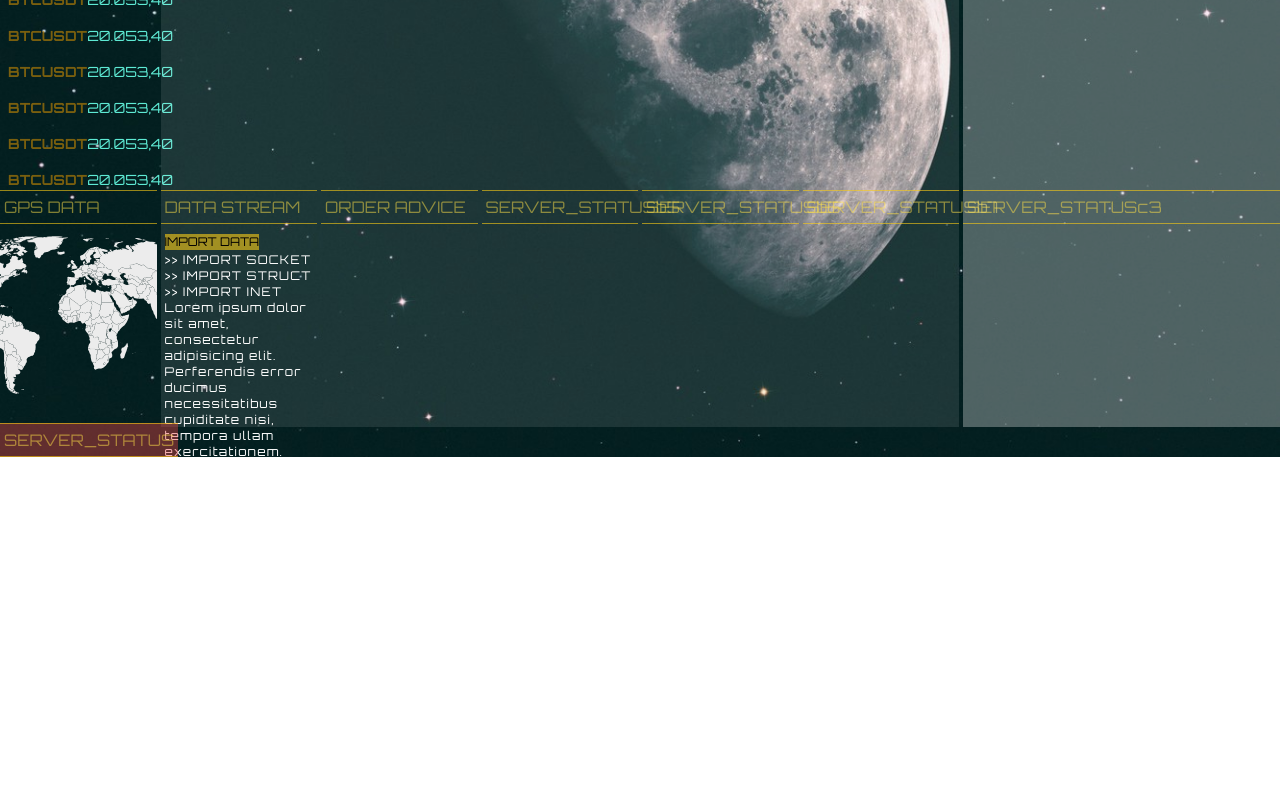
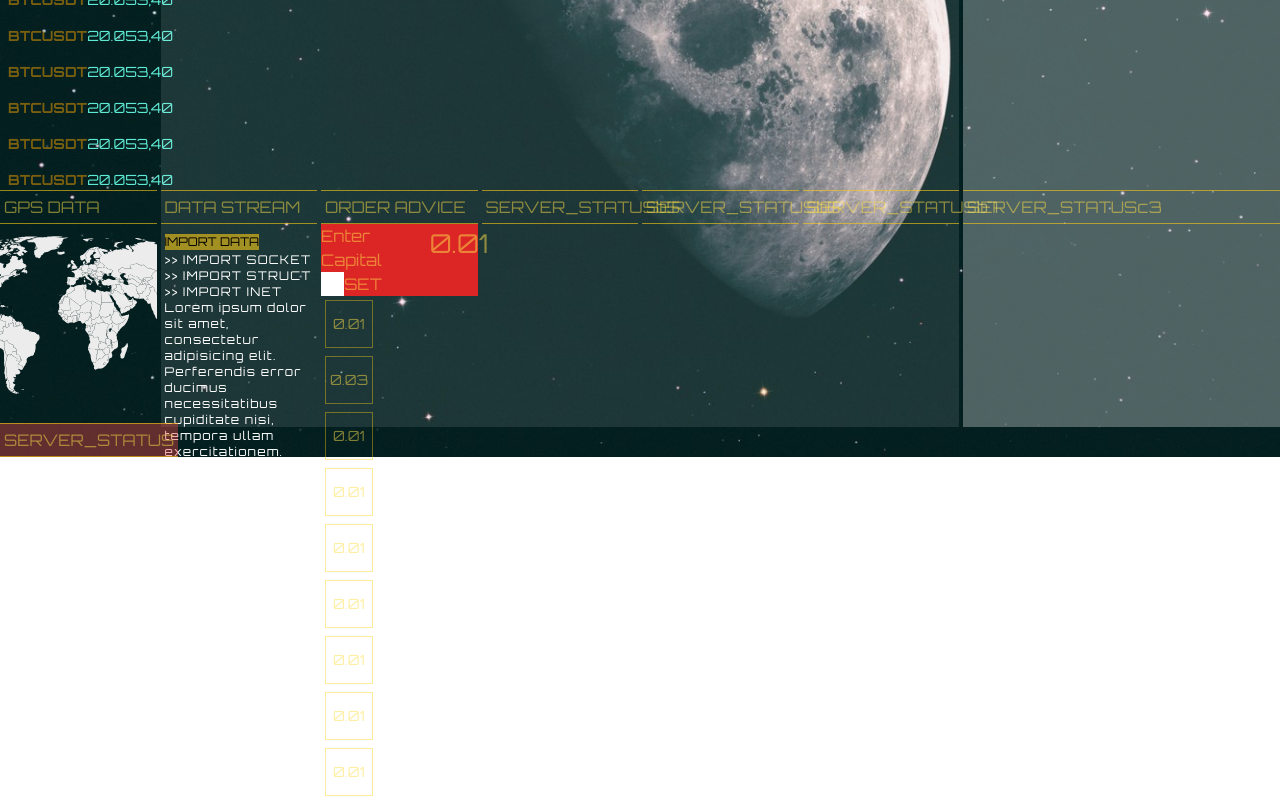
Before and after one commit to reacthcmvn/funtradinglab, a Next.js app: page / in a window 1280 px wide. Shown: the part 343-1143 px from the top of the page. Before the commit the page ends 850 px from the top, so only its background shows below. Built offline with nearby package versions, Linux system fonts and the light colour scheme.

Commit message:
add 5 boxes

```diff
--- /dev/null
+++ b/components/dynamic/orderHub/LotSizeCalculator.js
@@ -0,0 +1,28 @@
+import React from "react";
+
+const LotSizeCalculator = () => {
+  // handle state
+  // handler nhận capital xong chia 9 và tính lotsize
+  // trả ra lotsize
+  return (
+    <div className="w-full">
+      <div id="update-box" className="flex flex-row w-full bg-red-600">
+        <div id="input-num" className=" w-full pr-12">
+          <label htmlFor="capital-num">Enter Capital</label>
+          <div className="flex flex-row">
+            <input
+              className="w-3/4"
+              type="number"
+              name="capital-num"
+              id="capital-num"
+            />
+            <button type="submit">SET</button>
+          </div>
+        </div>
+        <div className="text-[26px]">0.01</div>
+      </div>
+    </div>
+  );
+};
+
+export default LotSizeCalculator;
--- /dev/null
+++ b/components/dynamic/orderHub/OrderHubList.js
@@ -0,0 +1,37 @@
+import React from "react";
+
+const OrderHubList = (props) => {
+  return (
+    <div className="flex flex-row flex-wrap content-start justify-start pr-12 text-sm">
+      <div className="w-12 h-12 m-1 border-[1px] border-yellow-400/40 table ">
+        <span className="table-cell align-middle text-center">0.01</span>
+      </div>
+      <div className="w-12 h-12 m-1 border-[1px] border-yellow-400/40 table ">
+        <span className="table-cell align-middle text-center">0.03</span>
+      </div>
+      <div className="w-12 h-12 m-1 border-[1px] border-yellow-400/40 table ">
+        <span className="table-cell align-middle text-center">0.01</span>
+      </div>
+      <div className="w-12 h-12 m-1 border-[1px] border-yellow-400/40 table ">
+        <span className="table-cell align-middle text-center">0.01</span>
+      </div>
+      <div className="w-12 h-12 m-1 border-[1px] border-yellow-400/40 table ">
+        <span className="table-cell align-middle text-center">0.01</span>
+      </div>
+      <div className="w-12 h-12 m-1 border-[1px] border-yellow-400/40 table ">
+        <span className="table-cell align-middle text-center">0.01</span>
+      </div>
+      <div className="w-12 h-12 m-1 border-[1px] border-yellow-400/40 table ">
+        <span className="table-cell align-middle text-center">0.01</span>
+      </div>
+      <div className="w-12 h-12 m-1 border-[1px] border-yellow-400/40 table ">
+        <span className="table-cell align-middle text-center">0.01</span>
+      </div>
+      <div className="w-12 h-12 m-1 border-[1px] border-yellow-400/40 table ">
+        <span className="table-cell align-middle text-center">0.01</span>
+      </div>
+    </div>
+  );
+};
+
+export default OrderHubList;
--- /dev/null
+++ b/components/dynamic/orderHub/OrderHubPanel.js
@@ -0,0 +1,14 @@
+import React from "react";
+import OrderHubList from "./OrderHubList";
+import LotSizeCalculator from "./LotSizeCalculator";
+
+const OrderHubPanel = () => {
+  return (
+    <div>
+      <LotSizeCalculator />
+      <OrderHubList />
+    </div>
+  );
+};
+
+export default OrderHubPanel;
--- a/pages/index.js
+++ b/pages/index.js
@@ -6,6 +6,7 @@ import SignalStatus from "../components/dynamic/serverConnection/SignalStatus";
 import TickerPrice from "../components/dynamic/dataAPI/TickerPrice";
 import Location from "../components/ui/Location";
 import DataStream from "../components/dynamic/dataAPI/DataStream";
+import OrderHubPanel from "../components/dynamic/orderHub/OrderHubPanel";
 
 export default function Home() {
   return (
@@ -58,6 +59,7 @@ export default function Home() {
           </div>
           <div className="  row-span-1 col-span-1">
             <HeadBox>ORDER ADVICE</HeadBox>
+            <OrderHubPanel />
           </div>
           <div className="  row-span-1 col-span-1">
             <HeadBox>SERVER_STATUSb5</HeadBox>
@@ -90,6 +92,7 @@ export default function Home() {
           alt="Picture of the future of trading"
           // width={100}
           // height={500}
+
           layout="fill" // required
           objectFit="cover"
         />
```
